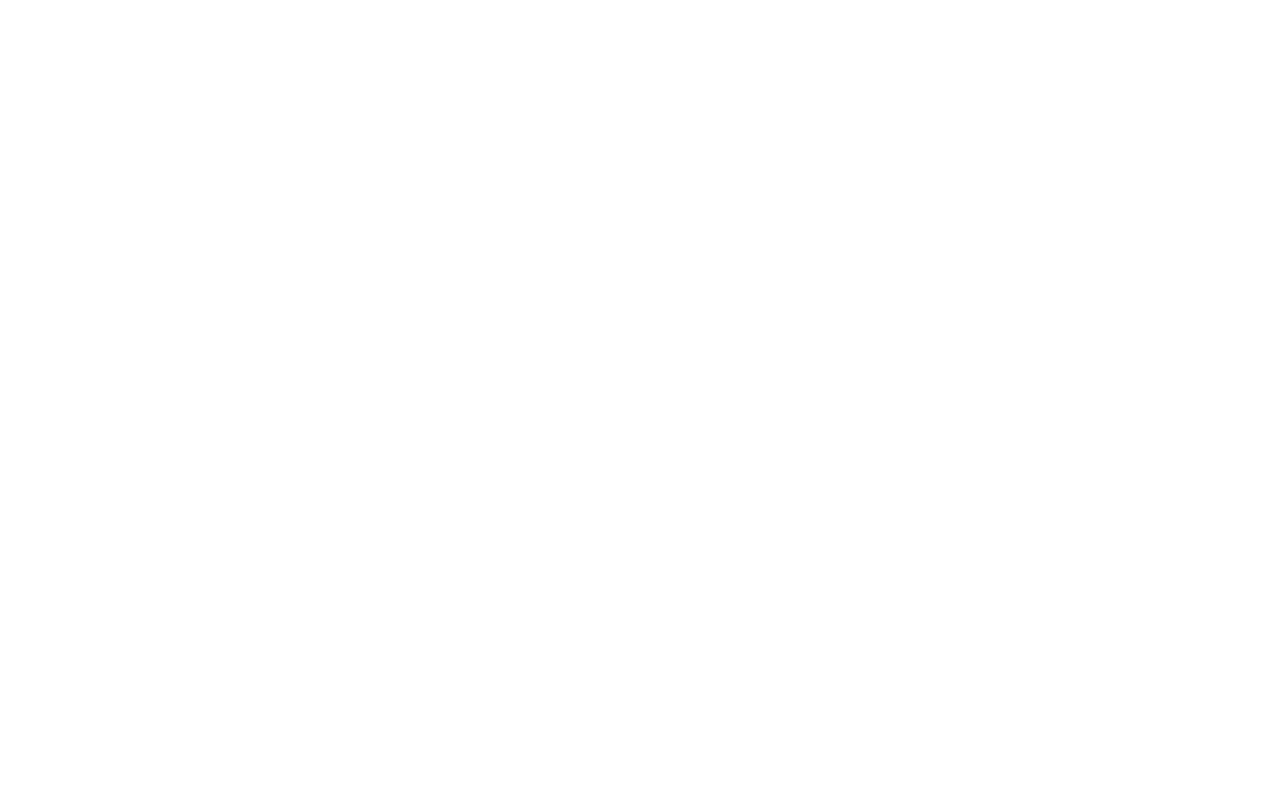
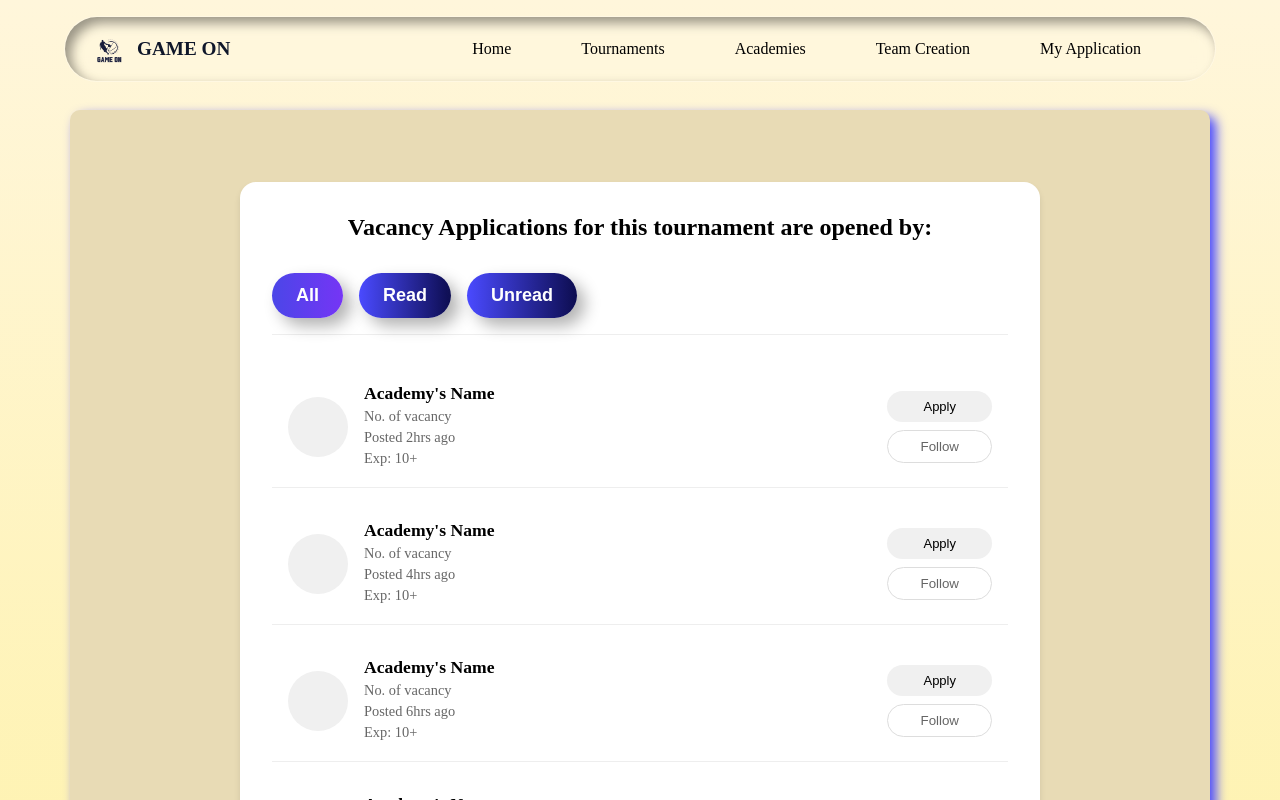
Before and after one commit to ayushtiwari18/GameON, a React (Vite) app in the folder Frontend/: page /player/tournaments/1/find-vacancy in a window 1280 px wide. Before the commit this address had no page. Shown: the top 800 px of the page. Built offline with nearby package versions, Linux system fonts and the light colour scheme.

Commit message:
vacancy list frontend updated

```diff
--- a/Frontend/src/App.jsx
+++ b/Frontend/src/App.jsx
@@ -11,6 +11,7 @@ import PlayerLayout from "./components/Player/PlayerLayout";
 import PlayerHome from "./components/Player/Home/Home";
 import Tournaments from "./components/Player/Tournaments/Tournaments";
 import TournamentDetail from "./components/Player/Tournaments/TournamentDetail/TournamentDetail";
+import FindVacancy from "./components/Player/Tournaments/Vacancies/FindVacancy";
 
 function App() {
   return (
@@ -51,6 +52,14 @@ function App() {
             </PlayerLayout>
           }
         />
+        <Route
+          path="/player/tournaments/:id/find-vacancy"
+          element={
+            <PlayerLayout>
+              <FindVacancy />
+            </PlayerLayout>
+          }
+        />
         <Route path="/signin" />
       </Routes>
     </>
--- a/Frontend/src/common/Buttoncustom.jsx
+++ b/Frontend/src/common/Buttoncustom.jsx
@@ -1,9 +1,9 @@
 import React from "react";
 import "./buttoncustom.css"; // Import CSS file
 
-const Buttoncustom = ({ text, Icon, style }) => {
+const Buttoncustom = ({ text, Icon, style, onClick }) => {
   return (
-    <button className="neumorphic-btn" style={style}>
+    <button className="neumorphic-btn" style={style} onClick={onClick}>
       {Icon && <Icon className="button-icon" />} {/* Icon before text */}
       {text}
     </button>
--- a/Frontend/src/components/Player/Tournaments/TournamentDetail/TournamentDetail.jsx
+++ b/Frontend/src/components/Player/Tournaments/TournamentDetail/TournamentDetail.jsx
@@ -1,9 +1,17 @@
 import React from "react";
 import "./TournamentDetail.css";
 import InfoCard from "./InfoCard";
+import { Link } from "react-router-dom";
+import { useNavigate } from "react-router-dom";
 import Buttoncustom from "../../../../common/Buttoncustom";
 
-function TournamentDetail() {
+function TournamentDetail({ id }) {
+  const navigate = useNavigate();
+
+  const handleVacancyButton = () => {
+    navigate(`/player/tournaments/${id}/find-vacancy`);
+  };
+
   return (
     <div className="app-container">
       {/* Main Content */}
@@ -66,7 +74,11 @@ function TournamentDetail() {
           {/* Registration Sidebar */}
           <div className="registration-sidebar">
             <div className="registration-buttons card">
-              <Buttoncustom text="Find Vacancies" />
+              <Buttoncustom
+                text="Find Vacancies"
+                onClick={handleVacancyButton}
+              />
+
               <Buttoncustom text="Download Details" />
             </div>
           </div>
--- /dev/null
+++ b/Frontend/src/components/Player/Tournaments/Vacancies/FindVacancy.css
@@ -0,0 +1,196 @@
+.find-vacancy-list {
+  min-height: 100vh;
+  background-color: var(--secondary-color);
+  padding: 100px 0;
+  background: linear-gradient(to bottom, #fff6db, #fef2a5);
+}
+
+.find-vacancy-box-outer {
+  background-color: #e8dbb5;
+  border-radius: 10px;
+  margin: 10px 70px;
+  padding: 40px; /* Increased padding */
+  box-shadow: 6px 6px 12px #4848ff;
+}
+
+.vacancies-page {
+  min-height: 100vh;
+  background-color: var(--secondary-color);
+  padding: 2rem 0;
+}
+
+.vacancies-container {
+  max-width: 800px;
+  margin: 0 auto;
+  padding: 2rem;
+  background: white;
+  border-radius: 1rem;
+  box-shadow: 0 4px 6px rgba(0, 0, 0, 0.1);
+}
+
+.vacancies-container h2 {
+  text-align: center;
+  color: var(--primary-color);
+  margin-bottom: 2rem;
+}
+
+.vacancy-tabs {
+  display: flex;
+  gap: 1rem;
+  margin-bottom: 2rem;
+  border-bottom: 1px solid #eee;
+  padding-bottom: 1rem;
+}
+
+.tab-button {
+  padding: 0.5rem 2rem;
+  border: none;
+  background: none;
+  cursor: pointer;
+  font-weight: 500;
+  color: #666;
+  position: relative;
+  transition: color 0.2s;
+}
+
+.tab-button.active {
+  color: var(--primary-color);
+}
+
+.tab-button.active::after {
+  content: "";
+  position: absolute;
+  bottom: -1rem;
+  left: 0;
+  right: 0;
+  height: 2px;
+  background: var(--primary-color);
+}
+
+.vacancies-list {
+  display: flex;
+  flex-direction: column;
+  gap: 1rem;
+}
+
+.vacancy-card {
+  display: flex;
+  justify-content: space-between;
+  align-items: center;
+  padding: 1rem;
+  border-bottom: 1px solid #eee;
+}
+
+.vacancy-info {
+  display: flex;
+  gap: 1rem;
+  align-items: center;
+}
+
+.academy-avatar {
+  width: 60px;
+  height: 60px;
+  border-radius: 50%;
+  background: #f0f0f0;
+}
+
+.vacancy-details h3 {
+  margin: 0;
+  font-size: 1.1rem;
+  color: var(--primary-color);
+}
+
+.vacancy-details p {
+  margin: 0.25rem 0;
+  color: #666;
+  font-size: 0.9rem;
+}
+
+.vacancy-actions {
+  display: flex;
+  flex-direction: column;
+  gap: 0.5rem;
+}
+
+.apply-btn,
+.follow-btn {
+  padding: 0.5rem 2rem;
+  border-radius: 2rem;
+  font-weight: 500;
+  cursor: pointer;
+  transition: all 0.2s;
+}
+
+.apply-btn {
+  background: #f0f0f0;
+  border: none;
+  color: #000000;
+}
+
+.follow-btn {
+  background: none;
+  border: 1px solid #ddd;
+  color: #666;
+}
+
+.follow-btn.following {
+  background: var(--primary-color);
+  color: white;
+  border-color: var(--primary-color);
+}
+
+@media (max-width: 768px) {
+  .vacancies-page {
+    padding: 1rem;
+  }
+
+  .vacancy-card {
+    flex-direction: column;
+    text-align: center;
+    gap: 1rem;
+  }
+
+  .vacancy-info {
+    flex-direction: column;
+  }
+
+  .vacancy-actions {
+    width: 100%;
+  }
+}
+
+@media (max-width: 480px) {
+  .vacancies-container {
+    padding: 1rem;
+  }
+
+  .tab-button {
+    padding: 0.5rem 1rem;
+  }
+
+  .vacancy-card {
+    padding: 1rem 0;
+  }
+
+  .academy-avatar {
+    width: 40px;
+    height: 40px;
+  }
+
+  .vacancy-details h3 {
+    font-size: 1rem;
+  }
+
+  .vacancy-details p {
+    font-size: 0.8rem;
+  }
+
+  .apply-btn,
+  .follow-btn {
+    padding: 0.5rem 1rem;
+  }
+
+  .footer-content {
+    gap: 1rem;
+  }
+}
--- /dev/null
+++ b/Frontend/src/components/Player/Tournaments/Vacancies/FindVacancy.jsx
@@ -0,0 +1,142 @@
+import React, { useState } from "react";
+import "./FindVacancy.css";
+import Buttoncustom from "../../../../common/Buttoncustom";
+
+const dummyVacancies = [
+  {
+    id: 1,
+    name: "Academy's Name",
+    vacancies: 5,
+    postedTime: "2hrs ago",
+    expiryDate: "10+",
+  },
+  {
+    id: 2,
+    name: "Academy's Name",
+    vacancies: 3,
+    postedTime: "4hrs ago",
+    expiryDate: "10+",
+  },
+  {
+    id: 3,
+    name: "Academy's Name",
+    vacancies: 2,
+    postedTime: "6hrs ago",
+    expiryDate: "10+",
+  },
+  {
+    id: 4,
+    name: "Academy's Name",
+    vacancies: 4,
+    postedTime: "8hrs ago",
+    expiryDate: "10+",
+  },
+];
+
+function FindVacancy() {
+  const [filter, setFilter] = useState("all");
+
+  const [activeTab, setActiveTab] = useState("all");
+  const [following, setFollowing] = useState([]);
+
+  const handleFollow = (id) => {
+    setFollowing((prev) =>
+      prev.includes(id)
+        ? prev.filter((followId) => followId !== id)
+        : [...prev, id]
+    );
+  };
+
+  const handleApply = (id) => {
+    console.log("Applied to vacancy:", id);
+  };
+  return (
+    <div className="find-vacancy-list">
+      <div className="find-vacancy-box-outer">
+        <div className="vacancies-page">
+          <div className="vacancies-container">
+            <h2>Vacancy Applications for this tournament are opened by:</h2>
+
+            <div className="vacancy-tabs">
+              <Buttoncustom
+                text="All"
+                style={
+                  activeTab === "all"
+                    ? {
+                        background:
+                          "linear-gradient(to right, #4b46e8, #7535f5)",
+                        color: "white",
+                      }
+                    : {}
+                }
+                onClick={() => setActiveTab("all")}
+              />
+
+              <Buttoncustom
+                text="Read"
+                style={
+                  activeTab === "read"
+                    ? {
+                        background:
+                          "linear-gradient(to right, #4b46e8, #7535f5)",
+                        color: "white",
+                      }
+                    : {}
+                }
+                onClick={() => setActiveTab("read")}
+              />
+
+              <Buttoncustom
+                text="Unread"
+                style={
+                  activeTab === "unread"
+                    ? {
+                        background:
+                          "linear-gradient(to right, #4b46e8, #7535f5)",
+                        color: "white",
+                      }
+                    : {}
+                }
+                onClick={() => setActiveTab("unread")}
+              />
+            </div>
+
+            <div className="vacancies-list">
+              {dummyVacancies.map((vacancy) => (
+                <div key={vacancy.id} className="vacancy-card">
+                  <div className="vacancy-info">
+                    <div className="academy-avatar" />
+                    <div className="vacancy-details">
+                      <h3>{vacancy.name}</h3>
+                      <p>No. of vacancy</p>
+                      <p>Posted {vacancy.postedTime}</p>
+                      <p>Exp: {vacancy.expiryDate}</p>
+                    </div>
+                  </div>
+                  <div className="vacancy-actions">
+                    <button
+                      className="apply-btn"
+                      onClick={() => handleApply(vacancy.id)}
+                    >
+                      Apply
+                    </button>
+                    <button
+                      className={`follow-btn ${
+                        following.includes(vacancy.id) ? "following" : ""
+                      }`}
+                      onClick={() => handleFollow(vacancy.id)}
+                    >
+                      {following.includes(vacancy.id) ? "Following" : "Follow"}
+                    </button>
+                  </div>
+                </div>
+              ))}
+            </div>
+          </div>
+        </div>
+      </div>
+    </div>
+  );
+}
+
+export default FindVacancy;
```
